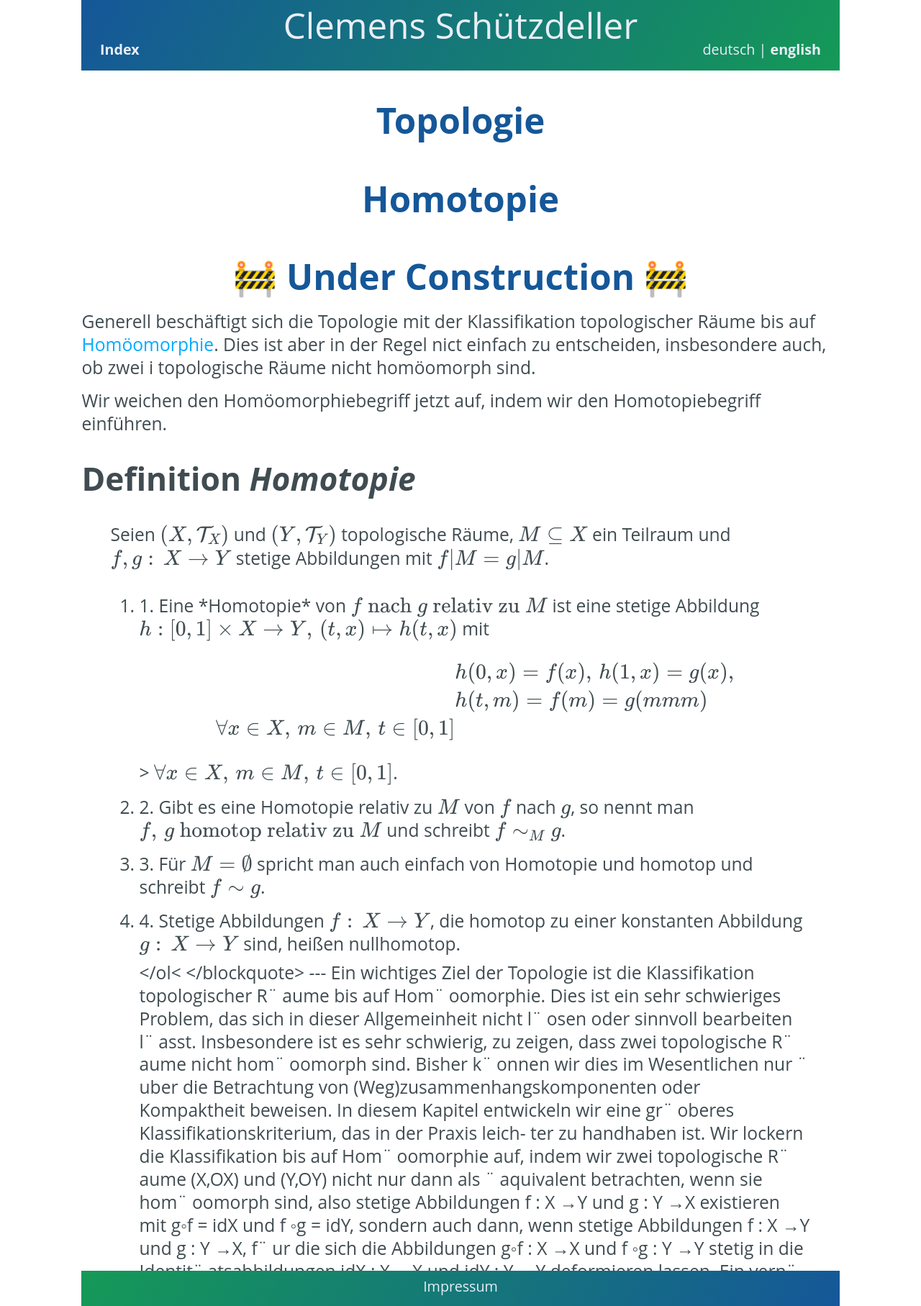
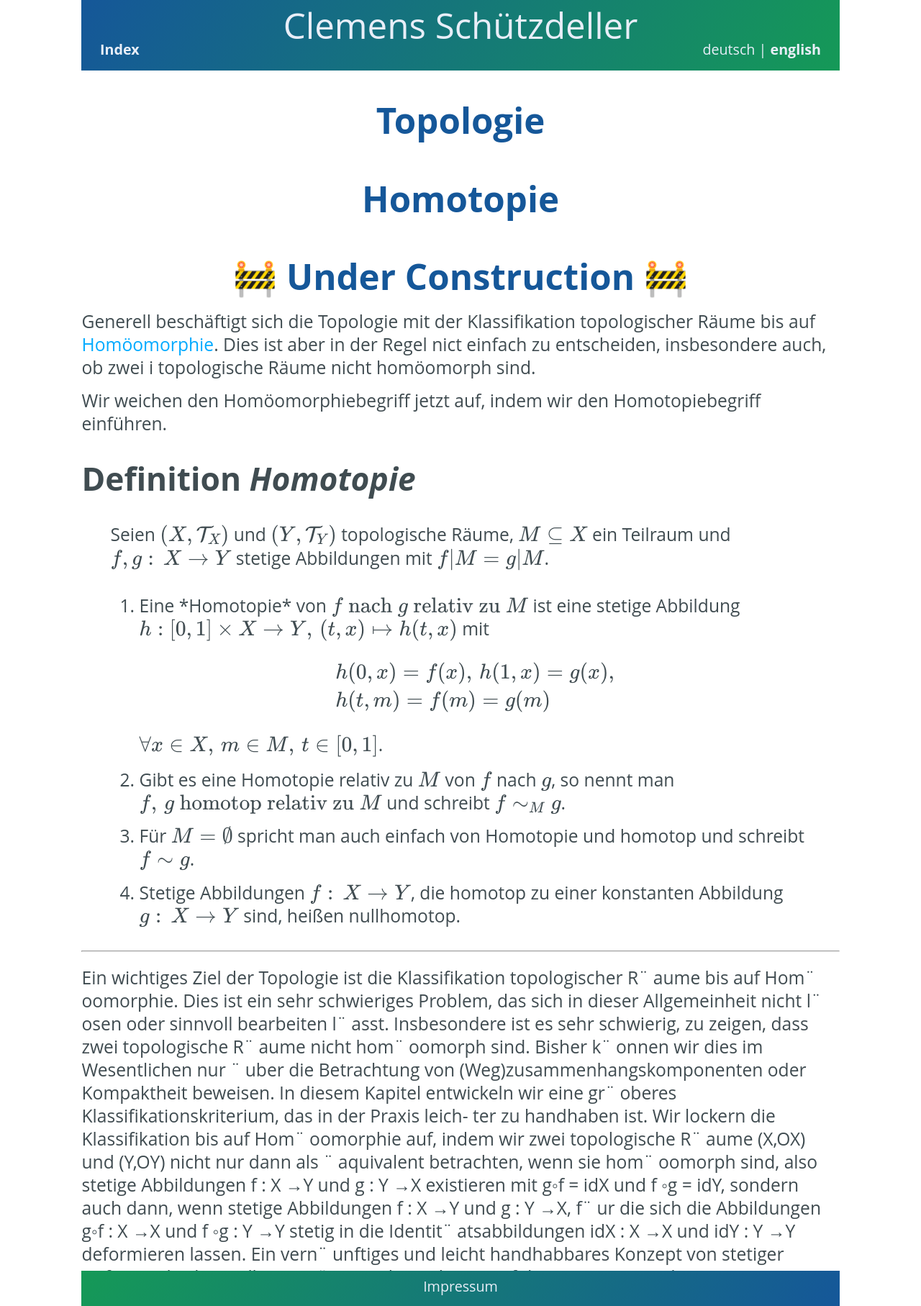
Before and after one commit to cs-LA/home, a Jekyll site: the page built from Topologie/Homotopie/index.md, in a window 1280 px wide. Shown: the whole page at 72% size. Built offline with Jekyll 4.4.1, drawn with Linux system fonts in a browser that asks for light colours; our own code applies the rules of GitHub Pages for plain Markdown files; some of the changed text lies outside the part shown.

Commit message:
index.md aktualisieren

```diff
--- a/Topologie/Homotopie/index.md
+++ b/Topologie/Homotopie/index.md
@@ -15,23 +15,22 @@ Seien $(X,\mathcal{T}_X)$ und $(Y,\mathcal{T}_Y)$ topologische Räume, $M \subse
 
 
 <ol>
-<li> 1. Eine *Homotopie* von $f \text{ nach } g \text{ relativ zu } M$ ist eine stetige Abbildung $h: [0,1] \times X \to Y, \, (t,x) \mapsto h(t,x)$ mit
+<li>Eine *Homotopie* von $f \text{ nach } g \text{ relativ zu } M$ ist eine stetige Abbildung $h: [0,1] \times X \to Y, \, (t,x) \mapsto h(t,x)$ mit
 
 $$\begin{split}
 & h(0,x) = f(x), \, h(1,x) = g(x), \\
-& h(t,m) = f(m) = g(mmm) \\
-\forall x \in X, \, m \in M, \, t \in [0,1]
+& h(t,m) = f(m) = g(m)
 \end{split}$$
 
-> $\forall x \in X, \, m \in M, \, t \in [0,1]$.
+$\forall x \in X, \, m \in M, \, t \in [0,1]$.
 </li>
-<li> 2. Gibt es eine Homotopie relativ zu $M$ von $f$ nach $g$, so nennt man $f, \, g \text{ homotop relativ zu } M$ und schreibt $f \sim_M g$.
+<li>Gibt es eine Homotopie relativ zu $M$ von $f$ nach $g$, so nennt man $f, \, g \text{ homotop relativ zu } M$ und schreibt $f \sim_M g$.
 </li>
-<li> 3. Für $M = \emptyset$ spricht man auch einfach von Homotopie und homotop und schreibt $f \sim g$.
+<li>Für $M = \emptyset$ spricht man auch einfach von Homotopie und homotop und schreibt $f \sim g$.
 </li>
-<li> 4. Stetige Abbildungen $f : \, X \to Y$, die homotop zu einer konstanten Abbildung $g : \, X \to Y$ sind, heißen nullhomotop.
+<li>Stetige Abbildungen $f : \, X \to Y$, die homotop zu einer konstanten Abbildung $g : \, X \to Y$ sind, heißen nullhomotop.
 </li>
-</ol<
+</ol>
 </blockquote>
 
 ---
```
